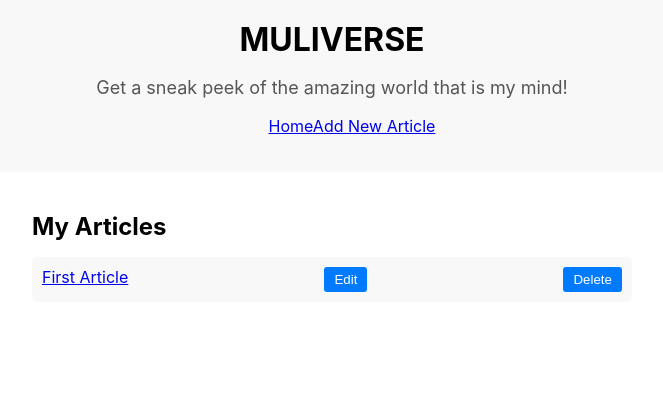
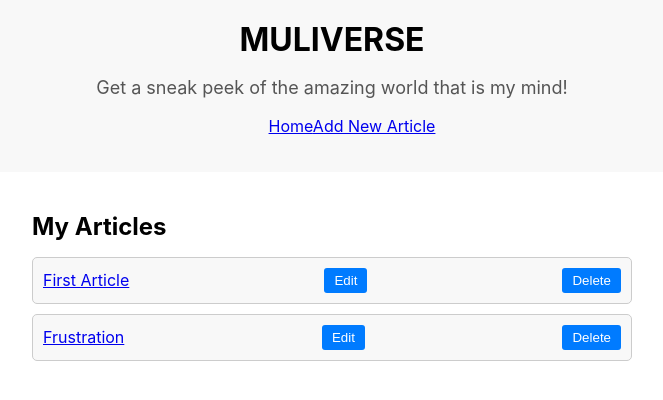
Before and after one commit to Samstar10/Muliverse, a React (Create React App) app: page / in a window 1280 px wide. Shown: the top 400 px of the page, without its empty margins (308-971 px from the left). Built offline with nearby package versions, Linux system fonts and the light colour scheme; data requests are answered from the project's data file.

Commit message:
Add styles

```diff
--- a/db.json
+++ b/db.json
@@ -4,6 +4,11 @@
       "title": "First Article",
       "content": "This is the content of the first article.",
       "id": 1
+    },
+    {
+      "title": "Frustration",
+      "content": "Aiii ni kumoto manze, hii shughuli ni ngumu vibaya sana aisee",
+      "id": 3
     }
   ]
 }
--- a/src/App.css
+++ b/src/App.css
@@ -166,3 +166,21 @@
   border-radius: 3px;
   cursor: pointer;
 }
+
+.article-item{
+  display: flex;
+  align-items: center;
+  justify-content: space-between;
+  border: 1px solid #ccc;
+  padding: 10px;
+  margin-bottom: 10px;
+}
+
+.article-item button{
+  background-color: #007bff;
+  color: #fff;
+  border: none;
+  padding: 6px 12px;
+  border-radius: 3px;
+  cursor: pointer;
+}
--- a/src/ArticleItem.js
+++ b/src/ArticleItem.js
@@ -4,7 +4,7 @@ import { Link } from "react-router-dom";
 
 function ArticleItem({ article, onDelete }){
     return(
-        <li>
+        <li className="article-item">
             <Link to={`/article/${article.id}`}>{article.title}</Link>
             <Link to={`/article/${article.id}/edit`}><button>Edit</button></Link>
             <button onClick={onDelete}>Delete</button>
```
